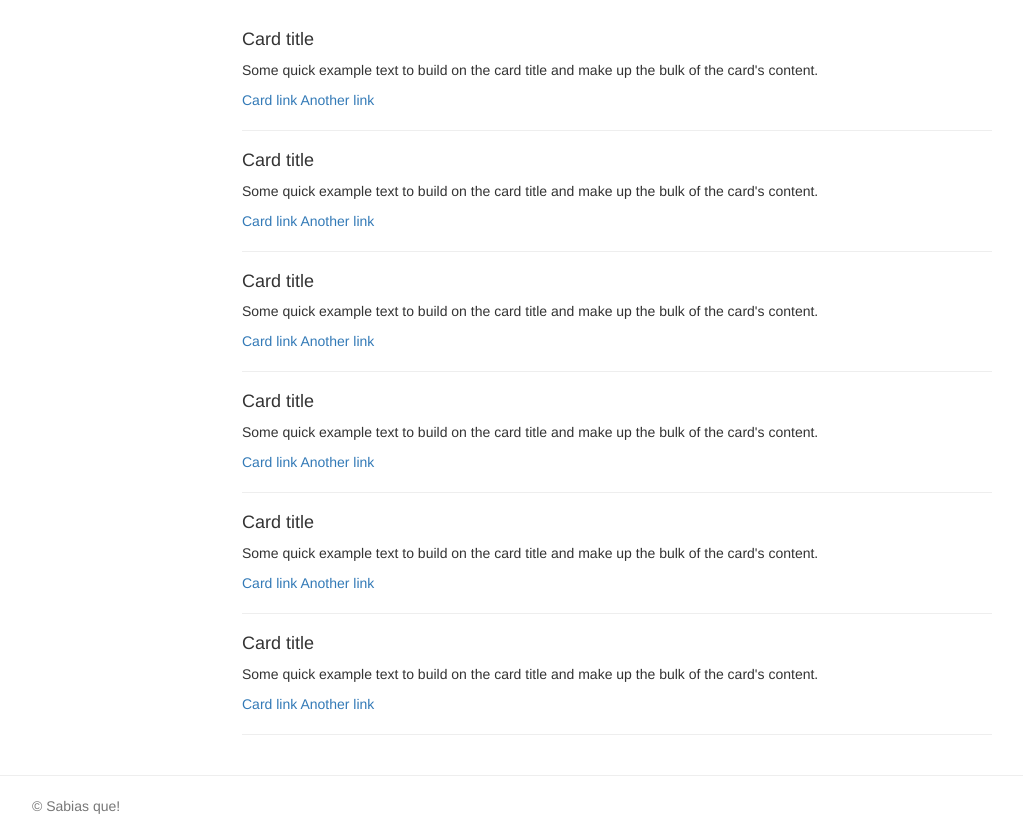
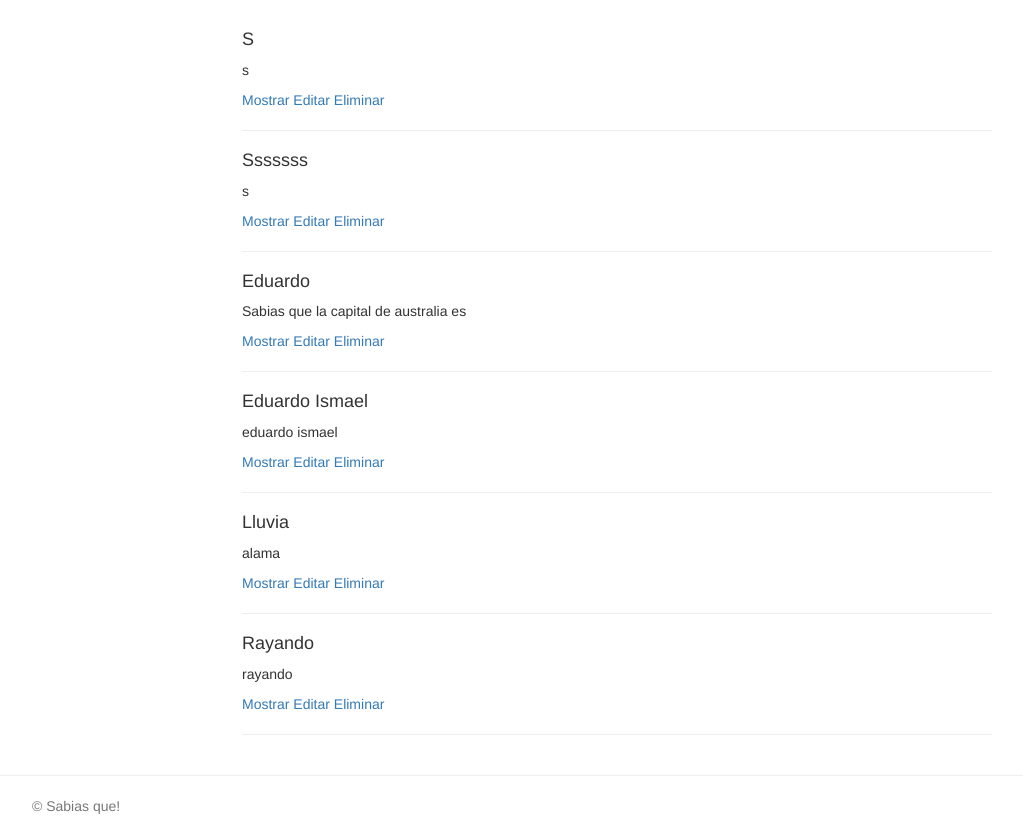
Before and after one commit to eduardogpg/fun_facts, a Django app: template fun_facts/templates/fun_facts/funfact_list.html in a window 1280 px wide. Shown: the part 52-878 px from the top of the page, without its empty margins (23-1046 px from the left). Run offline with Django 3.2, Linux system fonts and the light colour scheme; the template is opened without the code that fills it: values that come from a table or form of the project are taken from there, others are empty; data comes from the database, SQL or seed files in the repository; parts of the project's set-up code (start-up, migrations or seed data) failed here and were passed over; some libraries are stand-ins or nearby versions.

Commit message:
listar datos

```diff
--- a/fun_facts/models.py
+++ b/fun_facts/models.py
@@ -14,6 +14,9 @@ class FunFact(models.Model):
   def __str__(self):
     return self.title
 
+  def description_format(self, max=100):
+    return self.description[:max] if len(self.description) < max else self.description[:max] + "..."
+
 class Tag(models.Model):
   title = models.CharField(max_length=50)
   color = models.CharField(max_length=10)
--- a/fun_facts/templates/fun_facts/funfact_list.html
+++ b/fun_facts/templates/fun_facts/funfact_list.html
@@ -42,10 +42,11 @@
         {% for object in object_list%}
            <!--  #FBFBF4 -->
           <div class="card card-block">
-            <h4 class="card-title">Card title</h4>
-            <p class="card-text">Some quick example text to build on the card title and make up the bulk of the card's content.</p>
-            <a href="#" class="card-link">Card link</a>
-            <a href="#" class="card-link">Another link</a>
+            <h4 class="card-title"> {{ object.title.title }}</h4>
+            <p class="card-text"> {{ object.description_format }}</p>
+            <a href="{% url 'fun_fact_detail' object.pk %}" class="card-link">Mostrar</a>
+            <a href="{% url 'fun_fact_update' object.pk %}" class="card-link">Editar</a>
+            <a href="{% url 'fun_fact_delete' object.pk %}" class="card-link">Eliminar</a>
           </div>
 
           <hr>
--- a/fun_facts/urls.py
+++ b/fun_facts/urls.py
@@ -1,7 +1,10 @@
 from django.conf.urls import url
-from .views import FunFactListView, FunFactCreate
+from .views import FunFactListView, FunFactCreate, FunFactDetailView
 
 urlpatterns = [
   url(r'^$', FunFactListView.as_view(), name='fun_fact_list'),
   url(r'^nuevo$', FunFactCreate.as_view(), name='fun_fact_new'),
+  url(r'^(?P<pk>[0-9]+)/$',FunFactDetailView.as_view(), name='fun_fact_detail'),
+  url(r'^(?P<pk>[0-9]+)/eliminar$',FunFactDetailView.as_view(), name='fun_fact_delete'),
+  url(r'^(?P<pk>[0-9]+)/actualizar$',FunFactDetailView.as_view(), name='fun_fact_update'),
 ]
```
Also changed, not shown: fun_facts/templates/fun_facts/funfact_detail.html (added, +9 -0 lines), fun_facts/views.py (+17 -1 lines), 3 other files.
